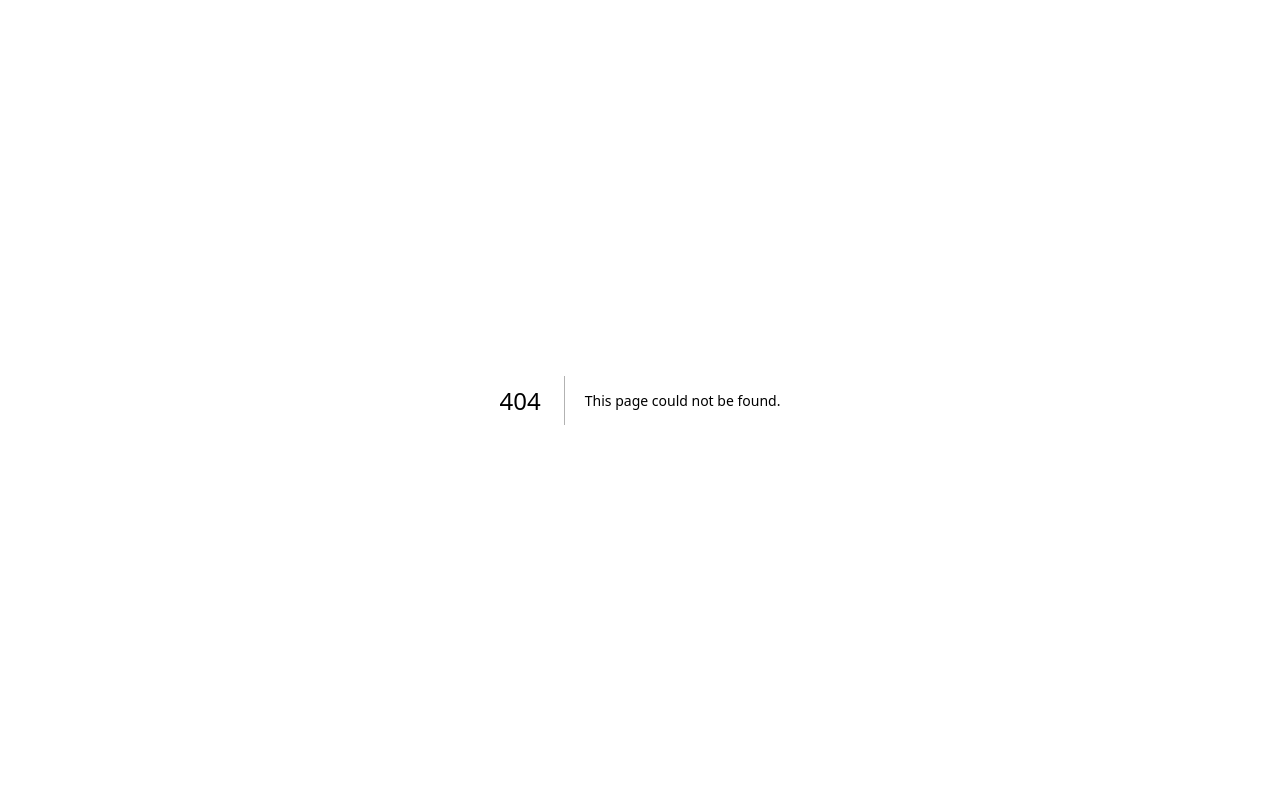
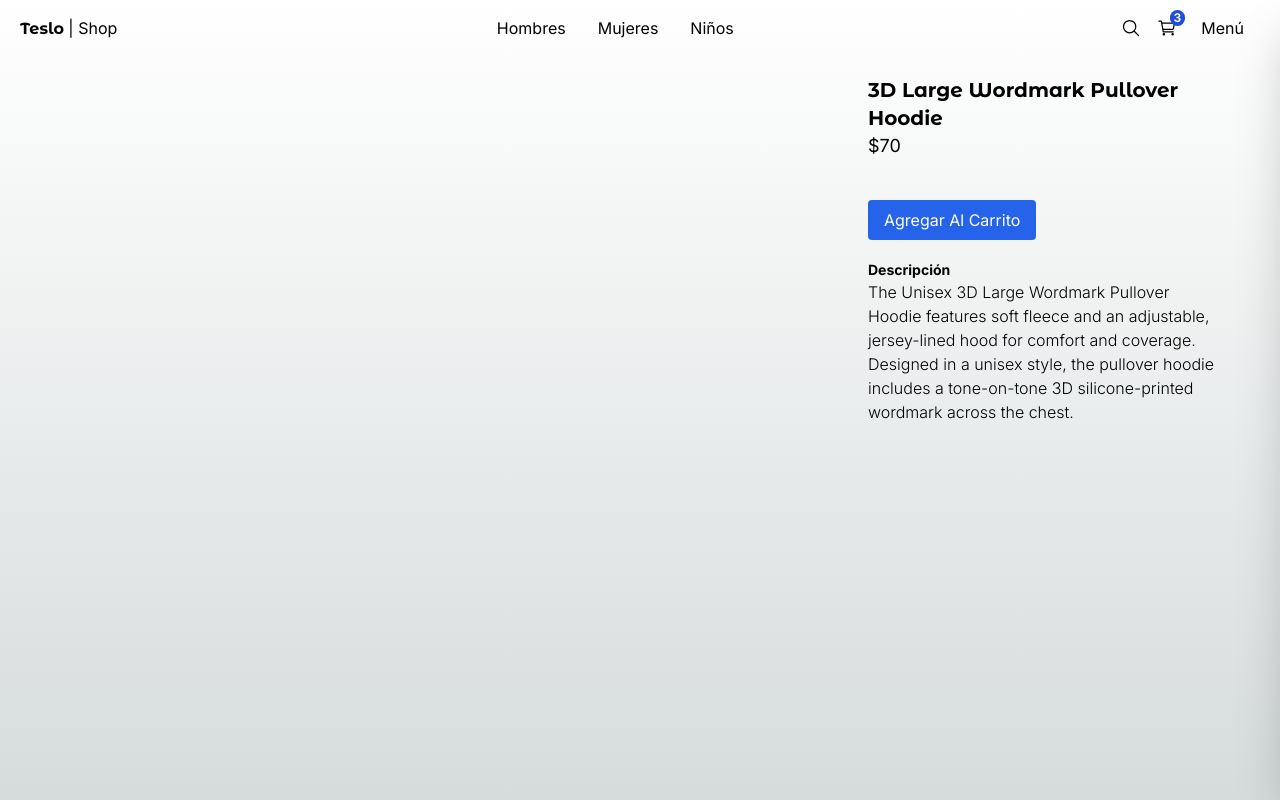
Before and after one commit to danielmiranda0099/teslo-shop-nextjs, a Next.js app: page /product/3d_large_wordmark_pullover_hoodie in a window 1280 px wide. Before the commit this address had no page. Built offline with nearby package versions, Linux system fonts and the light colour scheme.

Commit message:
[ADD UI] Page Detail Product / Basic Product Layout

```diff
--- /dev/null
+++ b/src/app/(shop)/product/[slug]/page.tsx
@@ -0,0 +1,42 @@
+import { notFound } from "next/navigation";
+
+import { initialData } from "@/seed/seed";
+import { titleFont } from "@/fonts-next/fonts";
+
+interface Props {
+  params: {
+    slug: string;
+  }
+}
+
+export default function ProductPage({params: {slug}}: Props) {
+
+  const product = initialData.products.find((product) => product.slug === slug );
+
+  if(!product){
+    notFound();
+  }
+
+  return (
+    <div className="mt-5 mb-20 grid grid-cols-1 md:grid-cols-3 gap-3">
+      <div className="col-span-1 md:col-span-2">
+
+      </div>
+
+      <div className="col-span-1 px-5">
+        <h1 className={`${titleFont.className} antialiased font-bold text-xl`}>
+          {product.title}
+        </h1>
+
+        <p className="text-lg mb-5">${product.price}</p>
+
+        <button className="btn-primary my-5">Agregar Al Carrito</button>
+
+        <h3 className="font-bold text-sm">Descripción</h3>
+        <p className="font-light">{product.description}</p>
+
+
+      </div>
+    </div>
+  )
+}
--- /dev/null
+++ b/src/app/(shop)/product/not-found.tsx
@@ -0,0 +1,7 @@
+import { PageNotFound } from "@/components/ui";
+
+export default function () {
+  return (
+   <PageNotFound />
+  );
+}
```
